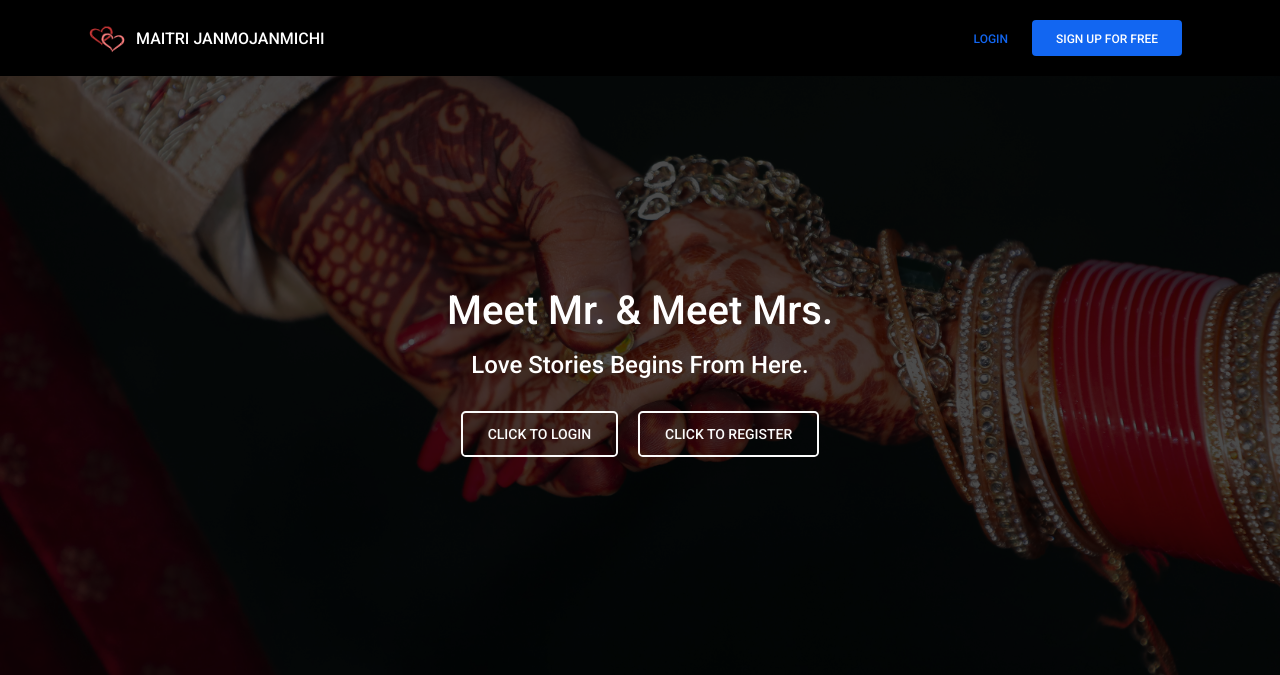
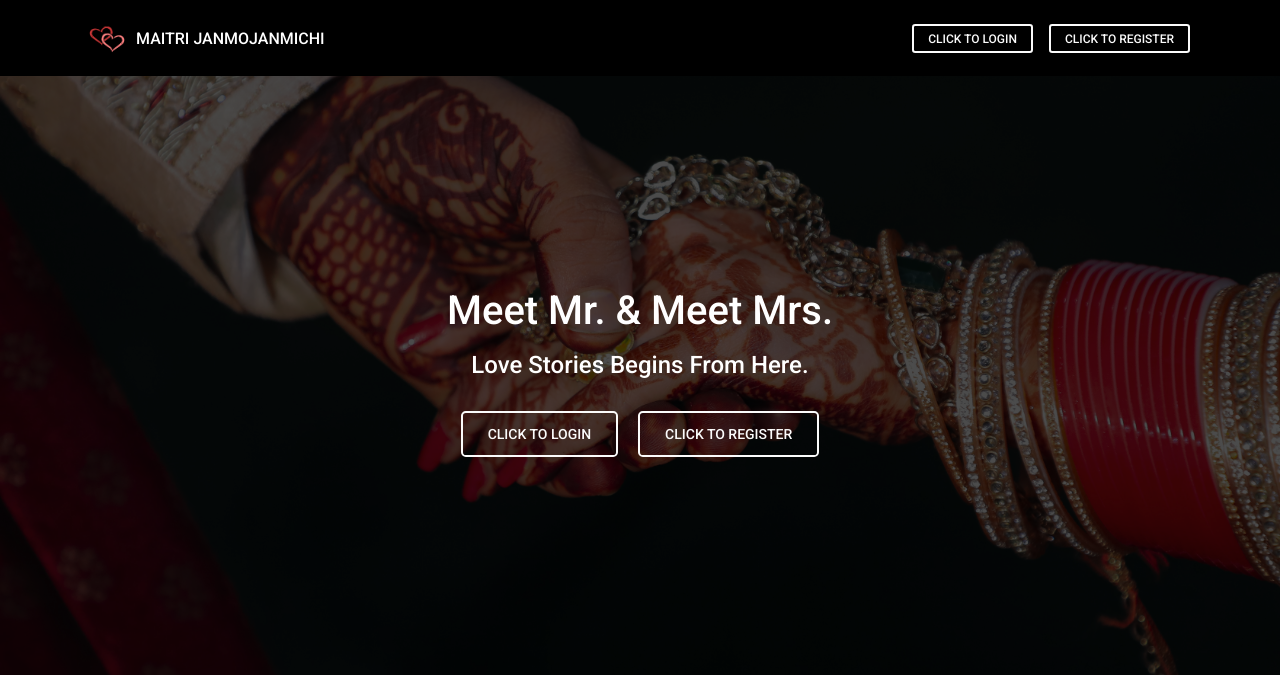
Before and after one commit to TheLogicalNights/matrimonial-website, a PHP site: page /index.php in a window 1280 px wide. Shown: the top 675 px of the page. Run offline with PHP 8.4, Linux system fonts and the light colour scheme.

Commit message:
Added links

```diff
--- a/navbar.php
+++ b/navbar.php
@@ -3,7 +3,7 @@
   <!-- Container wrapper -->
   <div class="container">
     <!-- Navbar brand -->
-    <a class="navbar-brand me-2 img-fulid" href="https://mdbgo.com/">
+    <a class="navbar-brand me-2 img-fulid" href="./index.php">
       <img
         src="./img/3.png" alt="logo"
         height="50"
@@ -38,12 +38,8 @@
       <!-- Left links -->
 
       <div class="d-flex align-items-center">
-        <button type="button" class="btn btn-link px-3 me-2">
-          Login
-        </button>
-        <button type="button" class="btn btn-primary me-3">
-          Sign up for free
-        </button>
+        <a class="btn btn-outline-light btn-sm m-2" href="./login.php" role="button" rel="nofollow">Click To Login</a>
+        <a class="btn btn-outline-light btn-sm m-2" href="#" target="_blank" role="button">Click To Register</a>
       </div>
     </div>
     <!-- Collapsible wrapper -->
```
